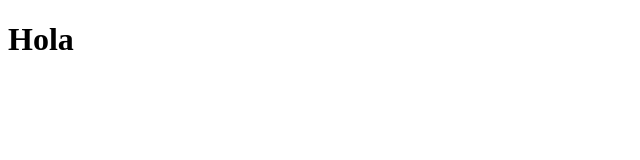
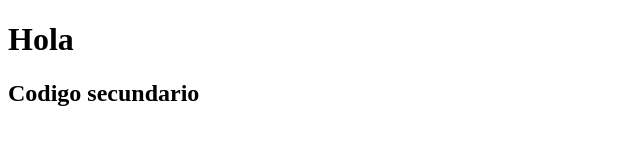
Before and after one commit to SamGIraldoP/16_feb_web, a plain HTML site: page index.html in a window 1280 px wide. Shown: the whole page, without its empty margins (0-640 px from the left). Drawn offline with Linux system fonts and the light colour scheme.

Commit message:
Codigo secundario

```diff
--- a/index.html
+++ b/index.html
@@ -7,5 +7,6 @@
 </head>
 <body>
     <h1>Hola</h1>
+    <h2>Codigo secundario</h2>
 </body>
 </html>
```
